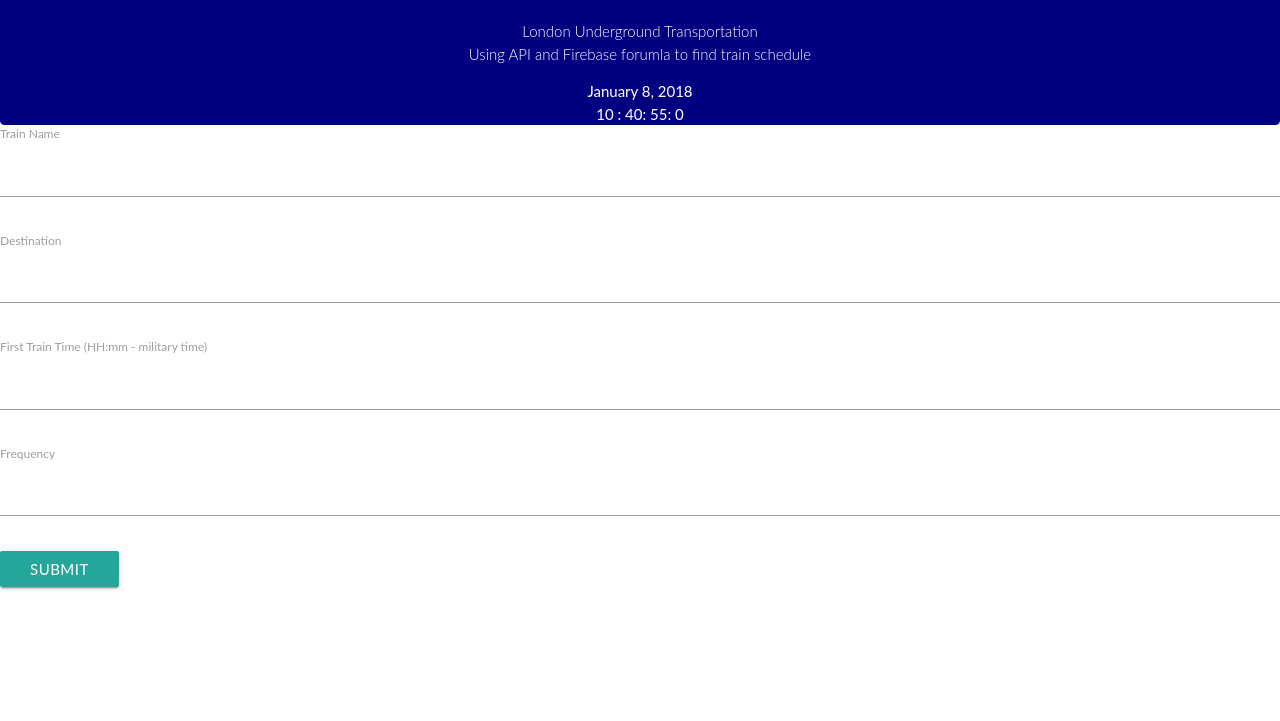
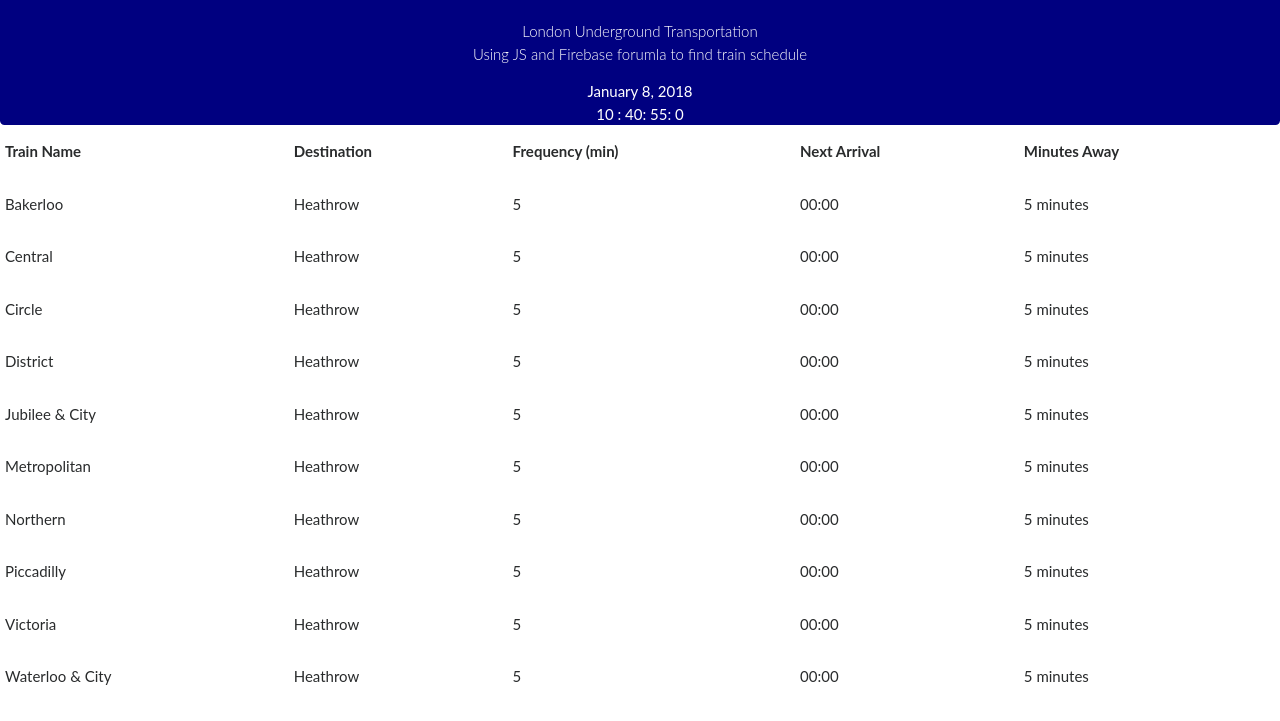
Before and after one commit to WslyStvnChng/train-firebase, a plain HTML site: page index.html in a window 1280 px wide. Shown: the part 71-792 px from the top of the page. Drawn offline with nearby package versions, Linux system fonts and the light colour scheme.

Commit message:
template what schedule looks like

```diff
--- a/assets/javascript/train.js
+++ b/assets/javascript/train.js
@@ -1,4 +1,4 @@
-
+// Clock
 Number.prototype.pad = function(n) {
   for (var r = this.toString(); r.length < n; r = 0 + r);
   return r;
@@ -37,3 +37,59 @@ function initClock() {
   updateClock();
   window.setInterval("updateClock()", 1);
 }
+// End of Clock
+
+// Initialize Firebase
+  var config = {
+    apiKey: "AIzaSyCNksDk64_EDLqbzbzKdAnnTqIW4sW_niE",
+    authDomain: "train-firebase-d8505.firebaseapp.com",
+    databaseURL: "https://train-firebase-d8505.firebaseio.com",
+    projectId: "train-firebase-d8505",
+    storageBucket: "",
+    messagingSenderId: "1040464824477"
+  };
+  firebase.initializeApp(config);
+
+  // Create a variable to reference the database
+  var database = firebase.database();
+
+  // // Initial Values
+  // var time = "";
+  // var trainNames = "";
+  // var arrivalTime = "";
+  // var minutesArrivalTime = trainNames + time;
+
+  // // Initial load and subsequent value changes, get snapshot of the stored data
+  // // Update page in real-time when the firebase database changes
+
+  // database.ref().on("value", function (snapshot){
+
+  // })
+
+  function makeTable(container, data) {
+    var table = $("<table/>").addClass("ScheduleTable");
+    $.each(data, function(rowIndex, r){
+      var row = $("<tr/>");
+      $.each(r, function(colIndex, c) {
+        row.append($("<t" + (rowIndex == 0 ? "h" : "d") + ">").text(c));
+      });
+      table.append(row);
+    });
+    return container.append(table);
+  }
+
+  $(document).ready(function() {
+    var data = [["Train Name", "Destination", "Frequency (min)", "Next Arrival", "Minutes Away"],
+  ["Bakerloo", "Heathrow", "5", "00:00", "5 minutes"],
+  ["Central", "Heathrow", "5", "00:00", "5 minutes"],
+  ["Circle", "Heathrow", "5", "00:00", "5 minutes"],
+  ["District", "Heathrow", "5", "00:00", "5 minutes"],
+  ["Jubilee & City", "Heathrow", "5", "00:00", "5 minutes"],
+  ["Metropolitan", "Heathrow", "5", "00:00", "5 minutes"],
+  ["Northern", "Heathrow", "5", "00:00", "5 minutes"],
+  ["Piccadilly", "Heathrow", "5", "00:00", "5 minutes"],
+  ["Victoria", "Heathrow", "5", "00:00", "5 minutes"],
+  ["Waterloo & City", "Heathrow", "5", "00:00", "5 minutes"]]
+  var cityTable = makeTable($(document.body), data);
+
+  });
--- a/index.html
+++ b/index.html
@@ -5,10 +5,19 @@
   <meta charset="utf-8">
   <meta name="viewport" content="width=device-width, initial-scale=1">
   <title>Train Firebase</title>
+
+  <!-- BootStrap -->
   <link rel="stylesheet" href="https://maxcdn.bootstrapcdn.com/bootstrap/4.0.0-beta.3/css/bootstrap.min.css" integrity="sha384-Zug+QiDoJOrZ5t4lssLdxGhVrurbmBWopoEl+M6BdEfwnCJZtKxi1KgxUyJq13dy"
     crossorigin="anonymous">
+
+    <!-- jQuery -->
+  <link rel="stylesheet" href="https://cdnjs.cloudflare.com/ajax/libs/materialize/0.100.2/css/materialize.min.css">
+
+  <!-- FireBase -->
+  <script src="https://www.gstatic.com/firebasejs/4.8.1/firebase.js"></script>
+
+  <!-- Own CSS -->
   <link rel="stylesheet" type="text/css" href="./assets/css/style.css">
-  <link rel="stylesheet" href="https://cdnjs.cloudflare.com/ajax/libs/materialize/0.100.2/css/materialize.min.css">
 </head>
 
 <body>
@@ -18,7 +27,7 @@
       <div class="header-container">
         <h1 class="display-4 mt-0">TUBE</h1>
         <p class="lead">London Underground Transportation
-          <br> Using API and Firebase forumla to find train schedule
+          <br> Using JS and Firebase forumla to find train schedule
         </p>
         <body onLoad="initClock()">
           <div id="timedate">
@@ -38,7 +47,7 @@
       <!-- Js File Insert with Tables -->
     </div>
 
-    <span class="search-container">
+    <!-- <span class="search-container">
       <form>
         <div class="form-group">
           <label for="">Train Name</label>
@@ -58,7 +67,7 @@
         </div>
       </form>
       <button type="button" class="btn btn-secondary" id="search">Submit</button>
-    </span>
+    </span> -->
   </div>
 
   <script src="https://code.jquery.com/jquery-3.2.1.min.js" integrity="sha256-hwg4gsxgFZhOsEEamdOYGBf13FyQuiTwlAQgxVSNgt4="
```
